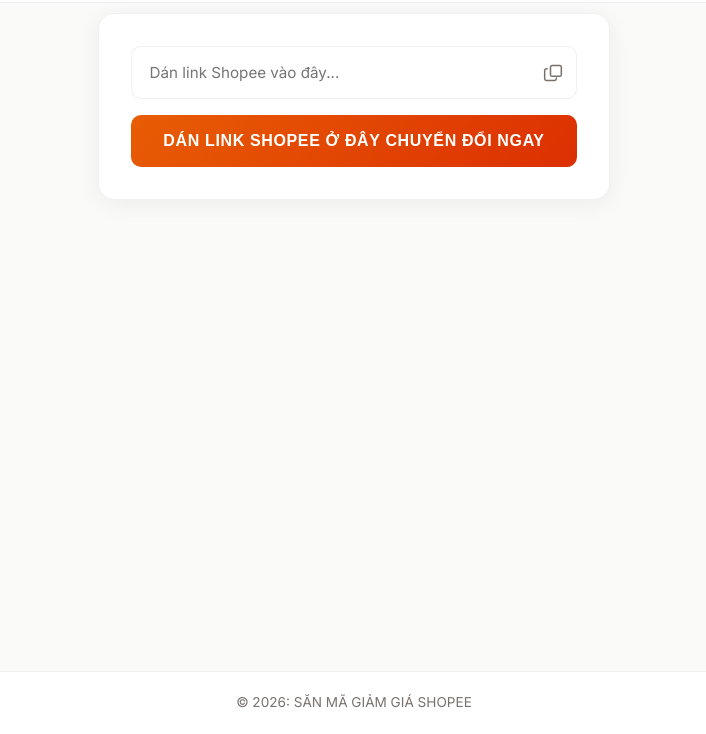
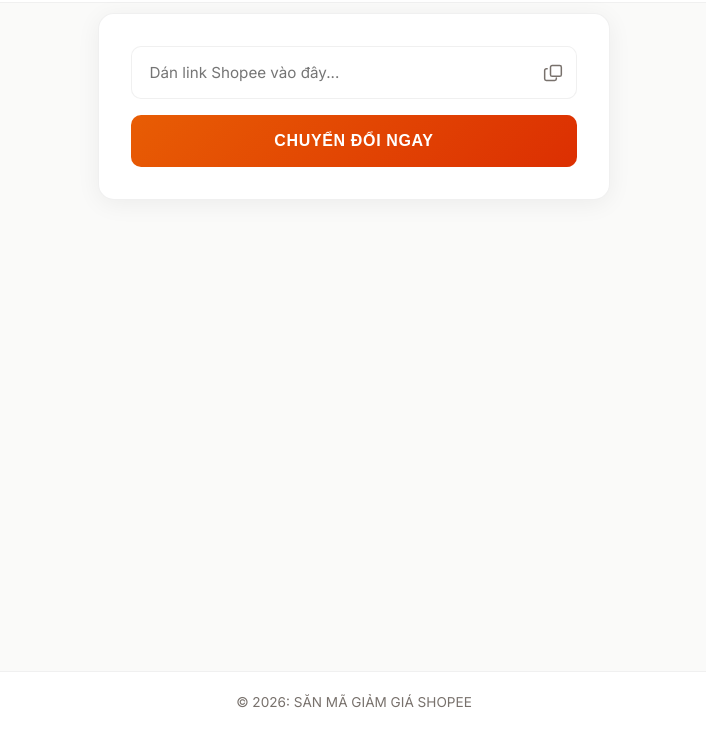
Before and after one commit to nguyentruong772002-stack/sanmagiamshopee, a website: page public/index.html in a window 1280 px wide. Shown: the part 66-800 px from the top of the page, without its empty margins (286-992 px from the left). Drawn offline with Linux system fonts and the light colour scheme.

Commit message:
Update index.html

```diff
--- a/public/index.html
+++ b/public/index.html
@@ -23,7 +23,7 @@
 <body>
   <header class="header"><div class="logo"><div class="logo-icon"><img src="https://shp.ee/favicon.ico" alt=""></div><span class="apma-title"> TOP 2 VIỆT NAM Chuyên Đổi link Shopee áp mã 20% 25% 30%</span></div></header>
   <main class="main">
-    <div class="card" style="margin-top:10px"><div class="link-input-wrap"><input type="text" id="input" placeholder="Dán link Shopee vào đây..." autocomplete="off"><button type="button" class="btn-paste-inside" id="btnPaste" title="Dán link"><svg viewBox="0 0 24 24" fill="none" stroke="currentColor" stroke-width="1.8" stroke-linecap="round" stroke-linejoin="round"><rect x="9" y="3" width="13" height="13" rx="2"/><path d="M5 7H4a2 2 0 0 0-2 2v10a2 2 0 0 0 2 2h10a2 2 0 0 0 2-2v-1"/></svg></button></div><button type="button" class="btn-convert-main" id="convertBtn"><span class="btn-spinner"></span><span class="btn-convert-text">Dán Link shopee ở đây chuyển đổi ngay</span></button></div>
+    <div class="card" style="margin-top:10px"><div class="link-input-wrap"><input type="text" id="input" placeholder="Dán link Shopee vào đây..." autocomplete="off"><button type="button" class="btn-paste-inside" id="btnPaste" title="Dán link"><svg viewBox="0 0 24 24" fill="none" stroke="currentColor" stroke-width="1.8" stroke-linecap="round" stroke-linejoin="round"><rect x="9" y="3" width="13" height="13" rx="2"/><path d="M5 7H4a2 2 0 0 0-2 2v10a2 2 0 0 0 2 2h10a2 2 0 0 0 2-2v-1"/></svg></button></div><button type="button" class="btn-convert-main" id="convertBtn"><span class="btn-spinner"></span><span class="btn-convert-text">Chuyển đổi ngay</span></button></div>
     <div class="result-card hidden" id="resultCard"><div class="result-product"><div class="result-product-img">S</div><div><p class="result-product-desc" id="resultDesc">Link đã chuyển đổi.</p><div class="result-done hidden" id="resultDone">✓ Đã chuyển đổi xong</div><p class="result-error hidden" id="resultError"></p></div></div><button type="button" class="btn-copy-link" id="btnCopyLink" disabled><span>🔗</span><span class="copy-text">SAO CHÉP LINK</span></button><div class="tip-box">💡 Bạn hãy nhấn <b class="tip-copy-trigger" id="tipCopyTrigger">"🔗 Sao chép link"</b> và dán vào bình luận/post để áp mã nhé.</div></div>
   </main>
   <div class="toast-wrap" id="toastWrap"></div><footer class="footer">© 2026: SĂN MÃ GIẢM GIÁ SHOPEE </footer>
```
